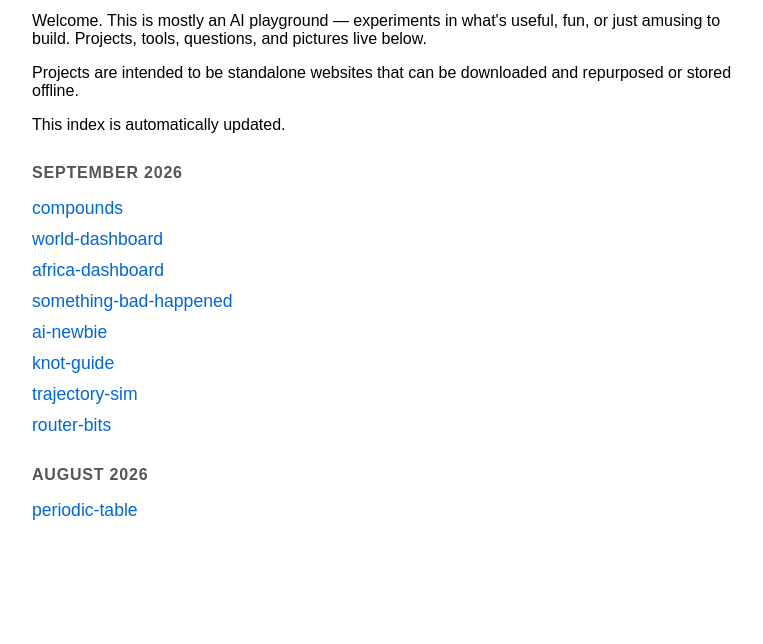
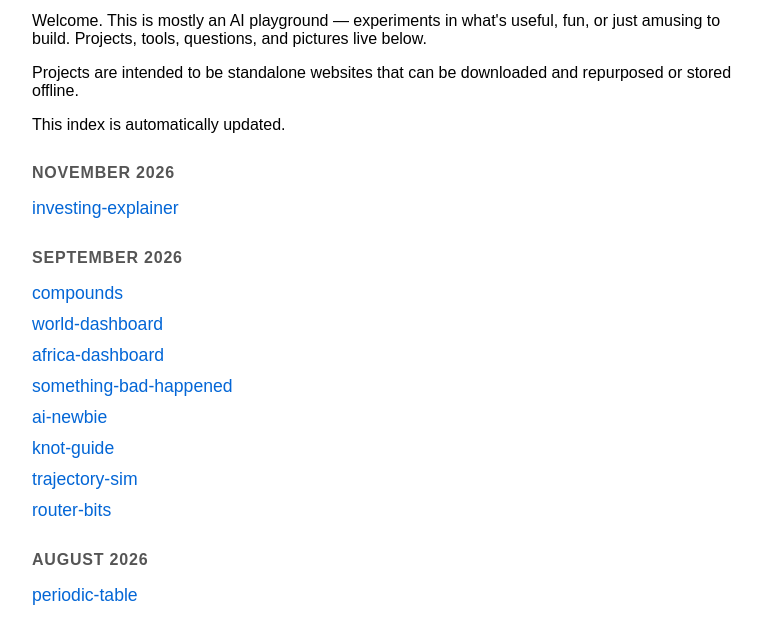
Before and after one commit to anotherpleb/anotherpleb.github.io, a plain HTML site: page index.html in a window 1280 px wide. Shown: the part 98-742 px from the top of the page, without its empty margins (258-1021 px from the left). Drawn offline with Linux system fonts and the light colour scheme.

Commit message:
Auto-update index

```diff
--- a/index.html
+++ b/index.html
@@ -19,6 +19,9 @@
 <p>Welcome. This is mostly an AI playground — experiments in what's useful, fun, or just amusing to build. Projects, tools, questions, and pictures live below.</p>
 <p>Projects are intended to be standalone websites that can be downloaded and repurposed or stored offline.</p>
 <p>This index is automatically updated.</p>
+<h2>November 2026</h2><ul>
+<li><a href="investing-explainer.html">investing-explainer</a></li>
+</ul>
 <h2>September 2026</h2><ul>
 <li><a href="compounds.html">compounds</a></li>
 <li><a href="world-dashboard.html">world-dashboard</a></li>
```
